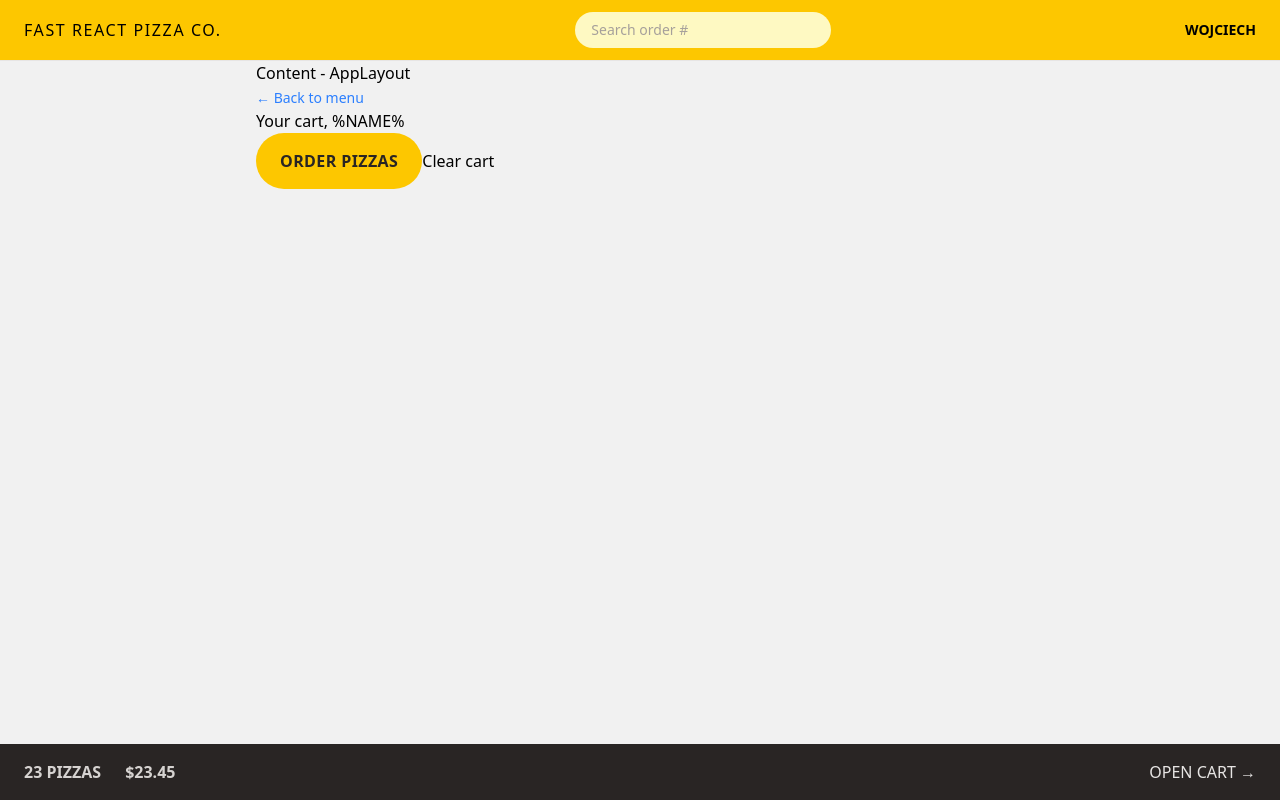
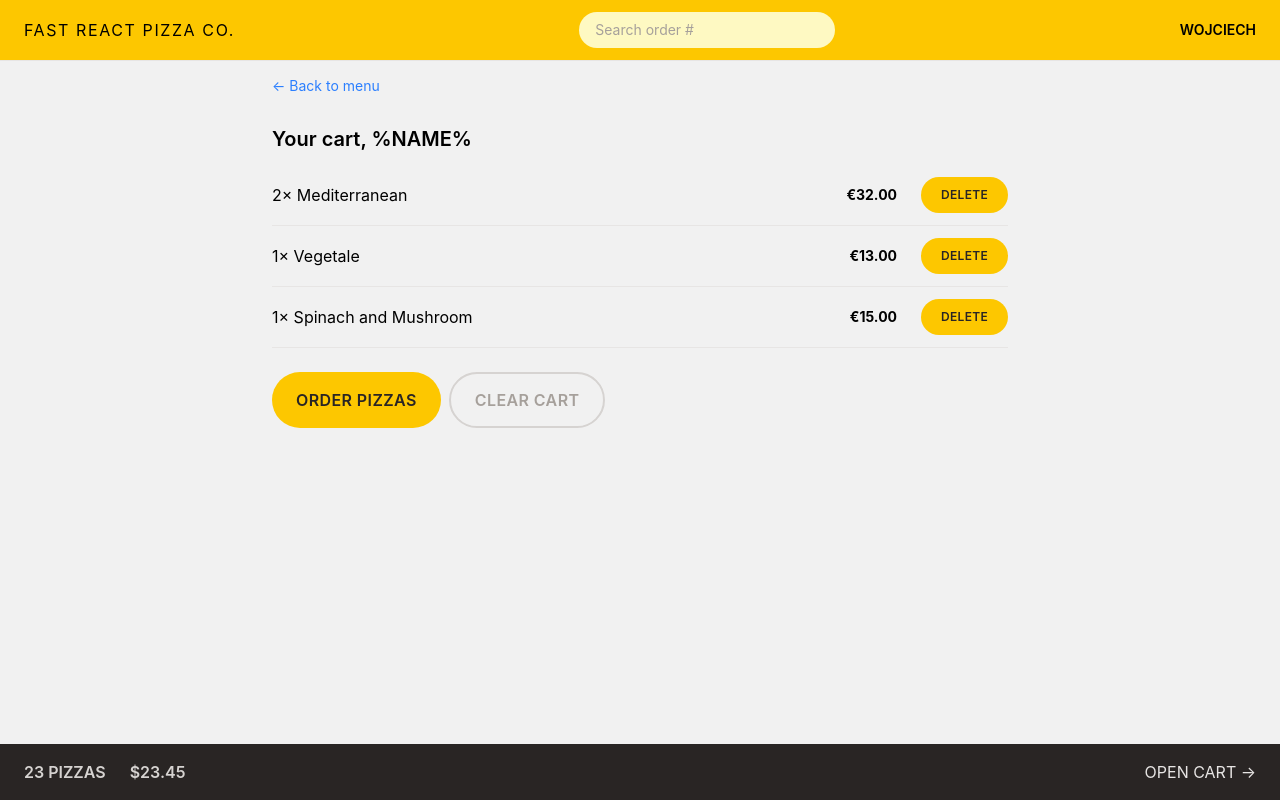
Before and after one commit to WojciechSadowskiNwD/Fast-order-pizza, a React (Vite) app: page /cart in a window 1280 px wide. Built offline with nearby package versions, Linux system fonts and the light colour scheme.

Commit message:
Styling components, expanding Button to be visually reusable. Added @theme base font.

```diff
--- a/index.html
+++ b/index.html
@@ -5,6 +5,12 @@
     <link rel="icon" type="image/svg+xml" href="/vite.svg" />
     <meta name="viewport" content="width=device-width, initial-scale=1.0" />
     <link href="src/index.css" rel="stylesheet" />
+    <link rel="preconnect" href="https://fonts.googleapis.com" />
+    <link rel="preconnect" href="https://fonts.gstatic.com" crossorigin />
+    <link
+      href="https://fonts.googleapis.com/css2?family=Roboto+Mono:ital,wght@0,100..700;1,100..700&display=swap"
+      rel="stylesheet"
+    />
     <title>fast-react-pizza</title>
   </head>
   <body>
--- a/src/features/cart/Cart.jsx
+++ b/src/features/cart/Cart.jsx
@@ -1,43 +1,52 @@
-import LinkButton from '../../ui/LinkButton';
-import Button from '../../ui/Button';
+import LinkButton from "../../ui/LinkButton";
+import Button from "../../ui/Button";
+import CartItem from "../cart/CartItem";
 
-// const fakeCart = [
-//   {
-//     pizzaId: 12,
-//     name: 'Mediterranean',
-//     quantity: 2,
-//     unitPrice: 16,
-//     totalPrice: 32,
-//   },
-//   {
-//     pizzaId: 6,
-//     name: 'Vegetale',
-//     quantity: 1,
-//     unitPrice: 13,
-//     totalPrice: 13,
-//   },
-//   {
-//     pizzaId: 11,
-//     name: 'Spinach and Mushroom',
-//     quantity: 1,
-//     unitPrice: 15,
-//     totalPrice: 15,
-//   },
-// ];
+const fakeCart = [
+  {
+    pizzaId: 12,
+    name: "Mediterranean",
+    quantity: 2,
+    unitPrice: 16,
+    totalPrice: 32,
+  },
+  {
+    pizzaId: 6,
+    name: "Vegetale",
+    quantity: 1,
+    unitPrice: 13,
+    totalPrice: 13,
+  },
+  {
+    pizzaId: 11,
+    name: "Spinach and Mushroom",
+    quantity: 1,
+    unitPrice: 15,
+    totalPrice: 15,
+  },
+];
 
 function Cart() {
-  // const cart = fakeCart;
+  const cart = fakeCart;
 
   return (
-    <div>
+    <div className="px-4 py-3">
       <LinkButton to="/menu">&larr; Back to menu</LinkButton>
 
-      <h2>Your cart, %NAME%</h2>
+      <h2 className="mt-7 text-xl font-semibold">Your cart, %NAME%</h2>
 
-      <div>
-        <Button to="/order/new">Order pizzas</Button>
+      <ul className="divide-y divide-stone-200 border-b border-stone-200 mt-3">
+        {cart.map((item) => (
+          <CartItem item={item} key={item.key} />
+        ))}
+      </ul>
 
-        <button>Clear cart</button>
+      <div className="mt-6 space-x-2">
+        <Button type="primary" to="/order/new">
+          Order pizzas
+        </Button>
+
+        <Button type="secondary">Clear cart</Button>
       </div>
     </div>
   );
--- a/src/features/cart/CartItem.jsx
+++ b/src/features/cart/CartItem.jsx
@@ -1,15 +1,18 @@
+import Button from "../../ui/Button";
 import { formatCurrency } from "../../utils/helpers";
 
 function CartItem({ item }) {
-  const { pizzaId, name, quantity, totalPrice } = item;
+  // const { pizzaId, name, quantity, totalPrice } = item;
+  const { name, quantity, totalPrice } = item;
 
   return (
-    <li>
-      <p>
+    <li className="py-3 sm:flex sm:items-center sm:justify-between">
+      <p className="mb-1 sm:mb-0">
         {quantity}&times; {name}
       </p>
-      <div>
-        <p>{formatCurrency(totalPrice)}</p>
+      <div className="flex items-center justify-between sm:gap-6">
+        <p className="text-sm font-bold">{formatCurrency(totalPrice)}</p>
+        <Button type="small">Delete</Button>
       </div>
     </li>
   );
--- a/src/features/menu/Menu.jsx
+++ b/src/features/menu/Menu.jsx
@@ -8,7 +8,7 @@
 function Menu() {
   const menu =  useLoaderData()
 
-  return <ul>
+  return <ul className="divide-y divide-stone-200 px-2 ">
     {menu.map(pizza => <MenuItem pizza={pizza} key={pizza.id} />)}
   </ul>;
 }
--- a/src/features/menu/MenuItem.jsx
+++ b/src/features/menu/MenuItem.jsx
@@ -1,3 +1,4 @@
+import Button from "../../ui/Button";
 import { formatCurrency } from "../../utils/helpers";
 
 function MenuItem({ pizza }) {
@@ -5,13 +6,27 @@
   const { name, unitPrice, ingredients, soldOut, imageUrl } = pizza;
 
   return (
-    <li>
-      <img src={imageUrl} alt={name} />
-      <div>
-        <p>{name}</p>
-        <p>{ingredients.join(', ')}</p>
-        <div>
-          {!soldOut ? <p>{formatCurrency(unitPrice)}</p> : <p>Sold out</p>}
+    <li className="flex gap-4 py-2">
+      <img
+        src={imageUrl}
+        alt={name}
+        className={`h-24 ${soldOut ? "opacity-70 grayscale" : ""}`}
+      />
+      <div className="flex flex-col grow pt-0.5">
+        <p className="font-medium">{name}</p>
+        <p className="text-sm text-stone-500 capitalize italic">
+          {ingredients.join(", ")}
+        </p>
+        <div className="mt-auto flex items-center justify-between">
+          {!soldOut ? (
+            <p className="text-sm">{formatCurrency(unitPrice)}</p>
+          ) : (
+            <p className="text-sm font-medium text-stone-500 uppercase">
+              Sold out
+            </p>
+          )}
+
+          <Button type="small">Add to cart</Button>
         </div>
       </div>
     </li>
--- a/src/features/order/CreateOrder.jsx
+++ b/src/features/order/CreateOrder.jsx
@@ -82,7 +82,7 @@
 
         <div>
           <input type="hidden" name="cart" value={JSON.stringify(cart)} />
-          <Button disabled={isSubmitting}>
+          <Button disabled={isSubmitting} type="primary">
             {isSubmitting ? "Placing order..." : "Order now"}
           </Button>
         </div>
--- a/src/features/user/CreateUser.jsx
+++ b/src/features/user/CreateUser.jsx
@@ -24,7 +24,7 @@
 
       {username !== "" && (
         <div>
-          <Button>Start ordering</Button>
+          <Button type="primary">Start ordering</Button>
         </div>
       )}
     </form>
--- a/src/index.css
+++ b/src/index.css
@@ -20,6 +20,13 @@
   }
 }
 
+@import url("https://fonts.googleapis.com/css2?family=Inter:wght@400;500;600;700&display=swap");
+
+@theme {
+  --font-sans: "Inter", system-ui, sans-serif;
+}
+
+
 body {
   background-color: #f1f1f1;
 }
@@ -28,7 +35,7 @@
 .loader {
   width: 45px;
   aspect-ratio: 0.75;
-  --c: no-repeat linear-gradient(#333 0 0);
+  --c: no-repeat linear-gradient(#494949 0 0);
   background:
     var(--c) 0% 50%,
     var(--c) 50% 50%,
--- a/src/ui/AppLayout.jsx
+++ b/src/ui/AppLayout.jsx
@@ -1,3 +1,5 @@
+/* eslint-disable */
+
 import { Outlet, useNavigation } from "react-router-dom";
 import CartOverview from "../features/cart/CartOverview";
 import Header from "./Header";
@@ -15,7 +17,7 @@
       <Header />
       <div className="overflow-scroll">
         <main className="mx-auto max-w-3xl">
-          <h1>Content - AppLayout</h1>
+          {/* <h1>Content - AppLayout</h1> */}
           <Outlet />
         </main>
       </div>
--- a/src/ui/Button.jsx
+++ b/src/ui/Button.jsx
@@ -1,18 +1,25 @@
 import { Link } from "react-router-dom";
 
-function Button({ children, disabled, to }) {
-  const className =
-    "inline-block rounded-full bg-yellow-400 px-4 py-3 font-semibold tracking-wide text-stone-800 uppercase transition-colors duration-300 hover:bg-yellow-300 focus:bg-yellow-300 focus:ring focus:ring-yellow-300 focus:ring-offset-2 focus:outline-none disabled:cursor-not-allowed sm:px-6 sm:py-4";
+function Button({ children, disabled, to, type }) {
+  const base =
+    "inline-block rounded-full bg-yellow-400 font-semibold tracking-wide text-stone-800 uppercase transition-colors duration-300 hover:bg-yellow-300 focus:bg-yellow-300 focus:ring focus:ring-yellow-300 focus:ring-offset-2 focus:outline-none disabled:cursor-not-allowed";
+
+  const styles = {
+    primary: base + " px-4 py-3 md:px-6 md:py-4",
+    small: base + " px-4 py-2 md:px-5 md:py-2.5 text-xs",
+    secondary:
+      "inline-block rounded-full bg-transparent border-2 border-stone-300 font-semibold tracking-wide text-stone-400 uppercase transition-colors duration-300 hover:bg-stone-300 hover:text-stone-800 focus:bg-stone-300 focus:ring focus:ring-stone-200 focus:ring-offset-2 focus-text-stone-800 focus:outline-none disabled:cursor-not-allowed px-4 py-2.5 md:px-6 md:py-3.5",
+  };
 
   if (to)
     return (
-      <Link className={className} to={to}>
+      <Link className={styles[type]} to={to}>
         {children}
       </Link>
     );
 
   return (
-    <button className={className} disabled={disabled}>
+    <button className={styles[type]} disabled={disabled}>
       {children}
     </button>
   );
--- a/src/ui/Loader.jsx
+++ b/src/ui/Loader.jsx
@@ -1,7 +1,9 @@
 function Loader() {
-    return (
-        <div className="loader"></div>
-    )
+  return (
+    <div className="absolute inset-0 flex items-center bg-slate-200/20 backdrop-blur-sm justify-center" >
+      <div className="loader"></div>
+    </div>
+  );
 }
 
-export default Loader
+export default Loader;
```
